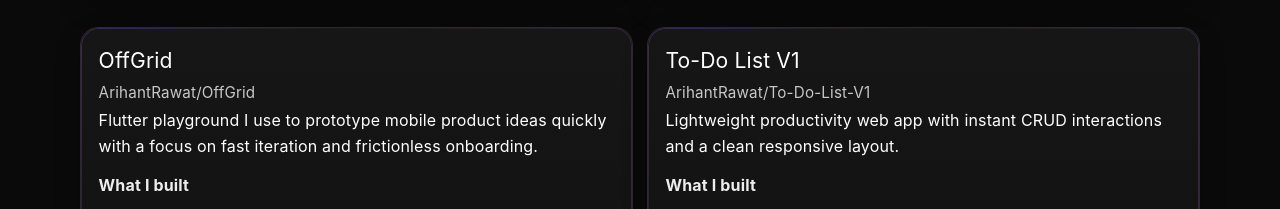
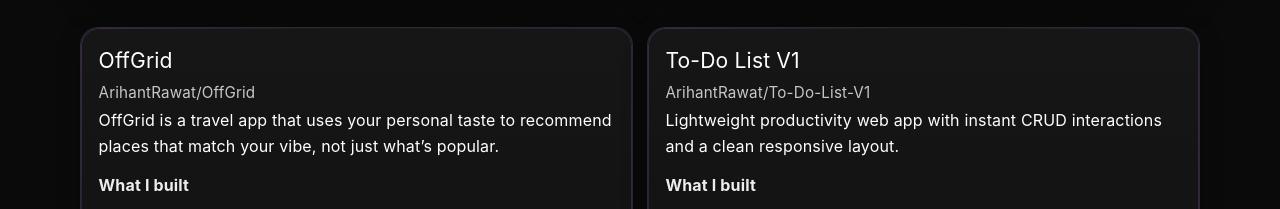
Before and after one commit to ArihantRawat/arihant-portfolio, a Next.js app: page / in a window 1280 px wide. Shown: the part 4573-4782 px from the top of the page. Built offline with nearby package versions, Linux system fonts and the light colour scheme.

Commit message:
Update OffGrid project summary

```diff
--- a/src/app/page.tsx
+++ b/src/app/page.tsx
@@ -217,7 +217,7 @@ const PROJECTS: Project[] = [
     name: "OffGrid",
     repo: "ArihantRawat/OffGrid",
     description:
-      "Flutter playground I use to prototype mobile product ideas quickly with a focus on fast iteration and frictionless onboarding.",
+      "OffGrid is a travel app that uses your personal taste to recommend places that match your vibe, not just what’s popular.",
     whatIBuilt: ["App shell + navigation", "Core user journeys", "Release-ready CI-friendly structure"],
     techStack: ["Flutter", "Dart", "Mobile UI"],
     link: "https://github.com/ArihantRawat/OffGrid",
```
